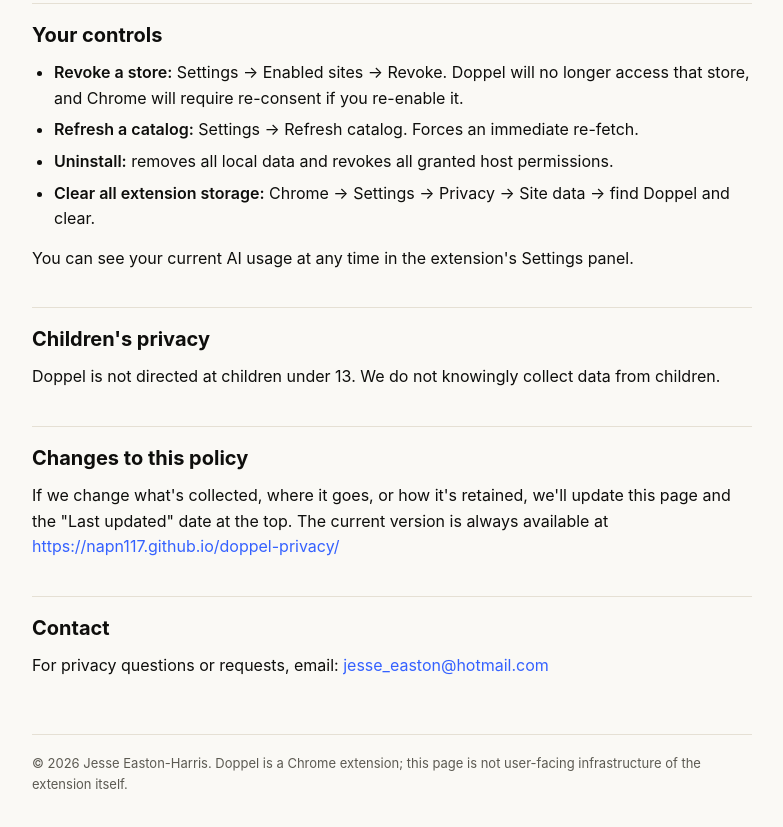
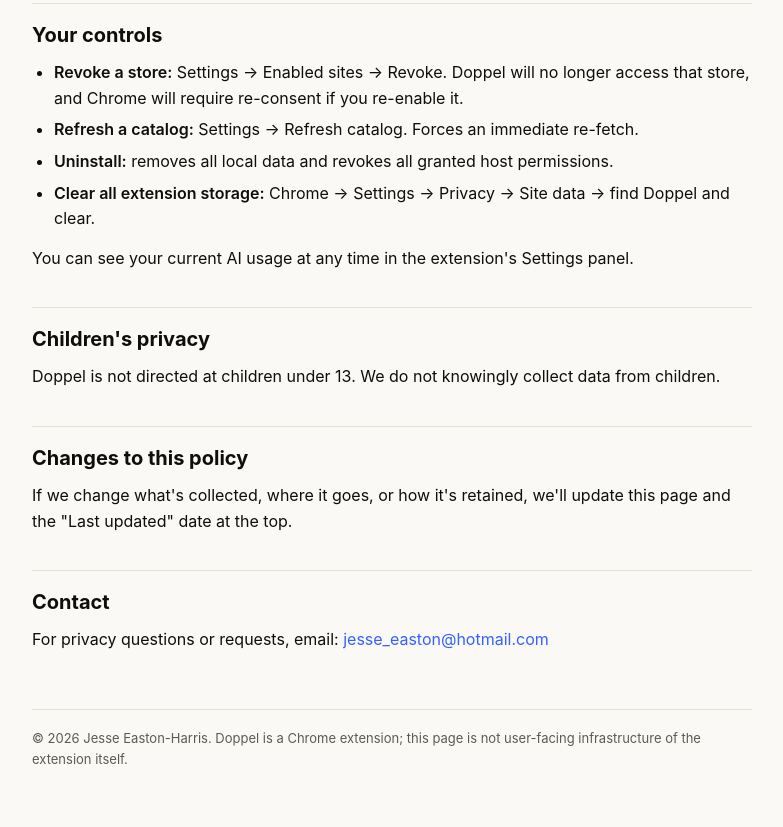
Before and after one commit to Napn117/doppel-privacy, a plain HTML site: page index.html in a window 1280 px wide. Shown: the part 2204-3031 px from the top of the page, without its empty margins (248-1031 px from the left). Drawn offline with Linux system fonts and the light colour scheme.

Commit message:
Update privacy policy text in index.html
Removed the link to the privacy policy page from the text.

```diff
--- a/index.html
+++ b/index.html
@@ -136,7 +136,7 @@
     <p>Doppel is not directed at children under 13. We do not knowingly collect data from children.</p>
 
     <h2>Changes to this policy</h2>
-    <p>If we change what's collected, where it goes, or how it's retained, we'll update this page and the "Last updated" date at the top. The current version is always available at <a href="https://napn117.github.io/doppel-privacy/">https://napn117.github.io/doppel-privacy/</a></p>
+    <p>If we change what's collected, where it goes, or how it's retained, we'll update this page and the "Last updated" date at the top.</p>
 
     <h2>Contact</h2>
     <p>For privacy questions or requests, email: <a href="mailto:jesse_easton@hotmail.com">jesse_easton@hotmail.com</a></p>
```
